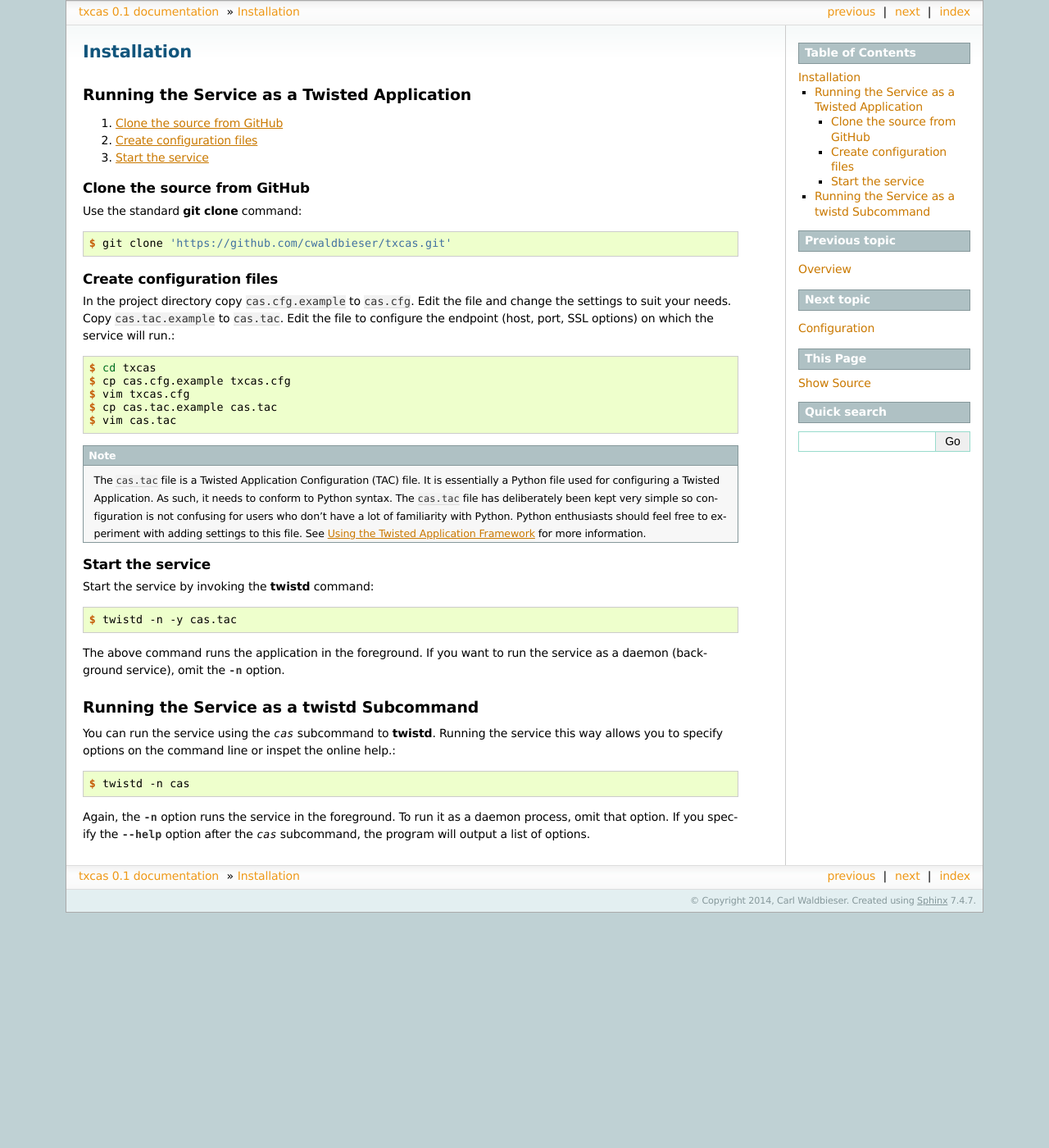
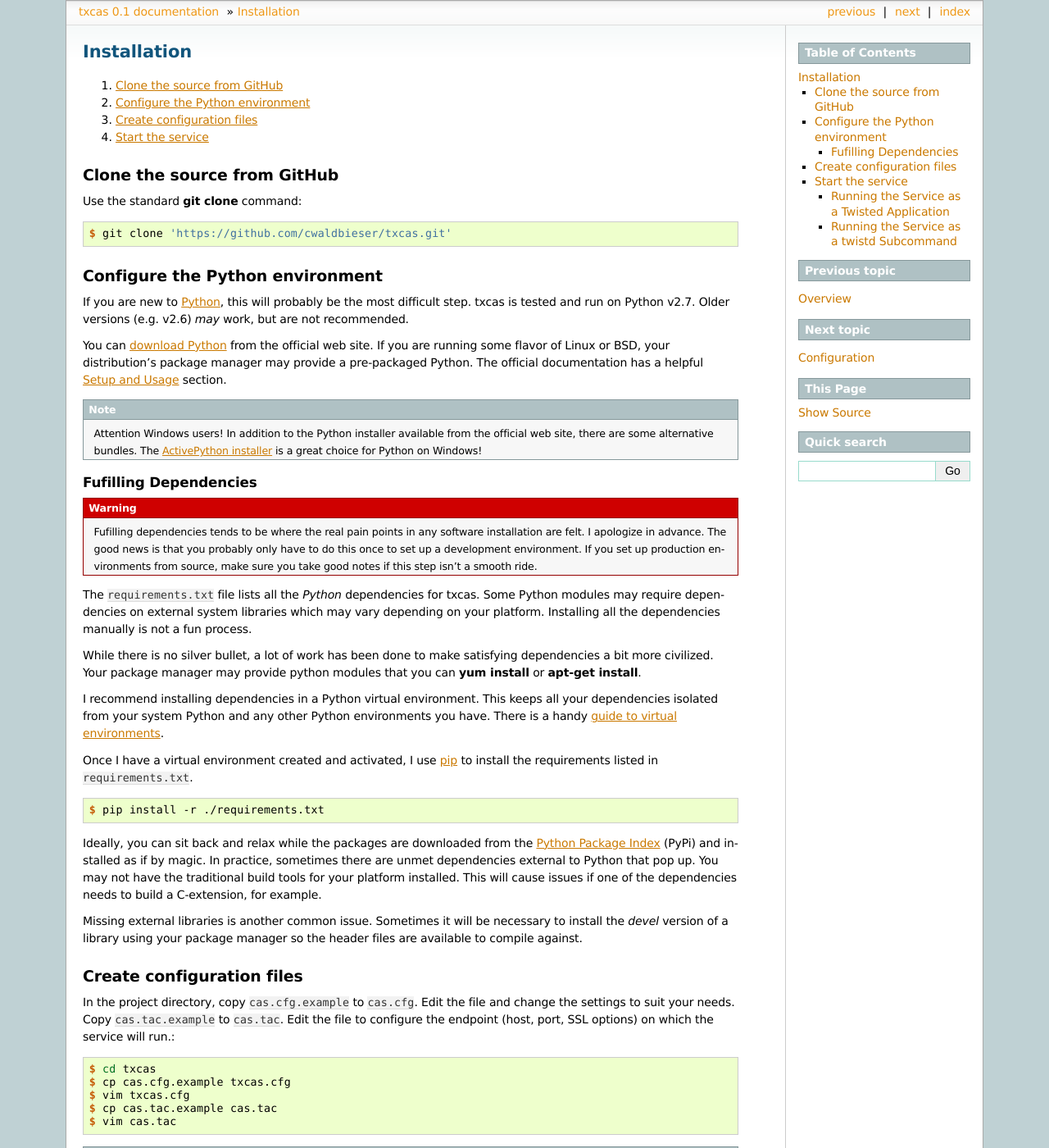
Before and after one commit to cwaldbieser/txcas, a Sphinx documentation site: the page built from docs/installation.rst, in a window 1280 px wide and 1400 px high. Shown: the whole window at 82% size. Built offline with Sphinx 7.4.7, drawn with Linux system fonts in a browser that asks for light colours; pages that are not in the unit, such as notebooks, are missing from menus; some of the changed text lies outside the part shown.

Commit message:
Added development section to docs; pared back README.rst.

```diff
--- a/docs/glossary.rst
+++ b/docs/glossary.rst
@@ -27,6 +27,11 @@ Glossary
         or different participating services, often for a specific period of
         time.
 
+    TAC FILE
+        A Twisted Application Configuration file.  A regular Python file used
+        to configure a Twisted Application.  Endpoint settings (interface,
+        port, SSL settings) are commonly configured in this type of file.
+
     TGT
         Ticket Granting Ticket.  A ticket issued when a CAS session is started
         by providing primary credentials.  The TGT is then used to request
--- a/docs/index.rst
+++ b/docs/index.rst
@@ -20,6 +21,7 @@ Contents:
    service_managers
    view_providers
    plugin_troubleshooting
+   development
 
    glossary
 
--- a/docs/installation.rst
+++ b/docs/installation.rst
@@ -4,23 +4,87 @@ Installation
 
 .. highlight:: console
 
---------------------------------------------
-Running the Service as a Twisted Application
---------------------------------------------
 
 #. `Clone the source from GitHub`_
+#. `Configure the Python environment`_
 #. `Create configuration files`_
 #. `Start the service`_
 
+****************************
 Clone the source from GitHub
 ****************************
+
 Use the standard :command:`git clone` command::
 
     $ git clone 'https://github.com/cwaldbieser/txcas.git'
 
+********************************
+Configure the Python environment
+********************************
+If you are new to `Python`_, this will probably be the most difficult step.
+txcas is tested and run on Python v2.7.  Older versions (e.g. v2.6)
+*may* work, but are not recommended.
+
+You can `download Python`_ from the official web site.  If you are running
+some flavor of Linux or BSD, your distribution's package manager may provide
+a pre-packaged Python.  The official documentation has a helpful
+`Setup and Usage`_ section.
+
+.. note::
+
+    Attention Windows users!  In addition to the Python installer available
+    from the official web site, there are some alternative bundles.  The
+    `ActivePython installer`_ is a great choice for Python on Windows!
+
+----------------------
+Fufilling Dependencies
+----------------------
+
+.. warning::
+
+    Fufilling dependencies tends to be where the real pain points in any
+    software installation are felt.  I apologize in advance.  The good
+    news is that you probably only have to do this once to set up a
+    development environment.  If you set up production environments from
+    source, make sure you take good notes if this step isn't a smooth
+    ride.
+
+The :file:`requirements.txt` file lists all the *Python* dependencies for txcas.
+Some Python modules may require dependencies on external system libraries which
+may vary depending on your platform.  Installing all the dependencies manually
+is not a fun process.
+
+While there is no silver bullet, a lot of work has been done to make satisfying
+dependencies a bit more civilized.  Your package manager may provide python
+modules that you can :command:`yum install` or :command:`apt-get install`.
+
+I recommend installing dependencies in a Python virtual environment.  This
+keeps all your dependencies isolated from your system Python and any other
+Python environments you have.  There is a handy `guide to virtual
+environments`_.
+
+Once I have a virtual environment created and activated, I use `pip`_ to
+install the requirements listed in :file:`requirements.txt`. ::
+
+    $ pip install -r ./requirements.txt
+
+Ideally, you can sit back and relax while the packages are downloaded from
+the `Python Package Index`_ (PyPi) and installed as if by magic.  In practice,
+sometimes there are unmet dependencies external to Python that pop up.  You
+may not have the traditional build tools for your platform installed.  This
+will cause issues if one of the dependencies needs to build a C-extension,
+for example.
+
+Missing external libraries is another common issue.  Sometimes it will be
+necessary to install the *devel* version of a library using your package
+manager so the header files are available to compile against.
+
+
+**************************
 Create configuration files
 **************************
-In the project directory copy :file:`cas.cfg.example` to :file:`cas.cfg`.
+
+In the project directory, copy :file:`cas.cfg.example` to :file:`cas.cfg`.
 Edit the file and change the settings to suit your needs.
 Copy :file:`cas.tac.example` to :file:`cas.tac`.  Edit the file to configure the
 endpoint (host, port, SSL options) on which the service will run.::
@@ -41,8 +105,30 @@ endpoint (host, port, SSL options) on which the service will run.::
     should feel free to experiment with adding settings to this file.
     See `Using the Twisted Application Framework`_ for more information.
 
+You may need to make additional configuration changes depending on the plugins
+you enable.  For example, if you use the JSON service registry plugin, you
+will need to create a service registry file.
+:file:`serviceRegistry.json.example` is included in the project root as a
+starting point.
+
+*****************
 Start the service
 *****************
+
+The service is started and stopped with the :program:`twistd` program included
+with the Twisted networking library.  This program is used run a
+`Twisted Application`_.  The simplest invocation of this command is to provide
+the necessary application configuration in a :term:`TAC file`, which is a
+regular Python code file.
+
+The :program:`twistd` command can also to be used to configure services from
+the command line.  In this case, the CAS service can be run as a
+:program:`twistd` sub-command, and options specified on the command line will
+override options specified in configuration files.
+
+--------------------------------------------
+Running the Service as a Twisted Application
+--------------------------------------------
 
 Start the service by invoking the :command:`twistd` command::
 
@@ -57,7 +143,7 @@ Running the Service as a twistd Subcommand
 
 You can run the service using the `cas` subcommand to :command:`twistd`.
 Running the service this way allows you to specify options on the command
-line or inspet the online help.::
+line or inspect the online help.::
 
     $ twistd -n cas
 
@@ -67,3 +153,11 @@ after the `cas` subcommand, the program will output a list of options.
 
 
 .. _Using the Twisted Application Framework: http://twistedmatrix.com/documents/current/core/howto/application.html
+.. _Twisted Application: http://twistedmatrix.com/documents/current/core/howto/basics.html
+.. _Python: https://www.python.org/
+.. _download Python: https://www.python.org/downloads/
+.. _Setup and Usage: https://docs.python.org/2/using/index.html
+.. _ActivePython installer: http://www.activestate.com/activepython
+.. _guide to virtual environments: http://docs.python-guide.org/en/latest/dev/virtualenvs/
+.. _pip: http://pip.readthedocs.org/en/latest/index.html
+.. _Python Package Index: https://pypi.python.org/pypi
--- a/requirements.txt
+++ b/requirements.txt
@@ -6,7 +6,7 @@ cffi==0.8.6
 characteristic==0.1.0
 cryptography==0.5.2
 klein==0.2.3
-ldaptor==0.0.54
+git+https://github.com/cwaldbieser/ldaptor
 pyOpenSSL==0.14
 pyasn1==0.1.7
 pyasn1-modules==0.0.5
```
Also changed, not shown: other parts of docs/index.rst (+1 -0 lines), README.rst (+21 -233 lines), docs/configuration.rst (+18 -11 lines), docs/overview.rst (+24 -7 lines).
